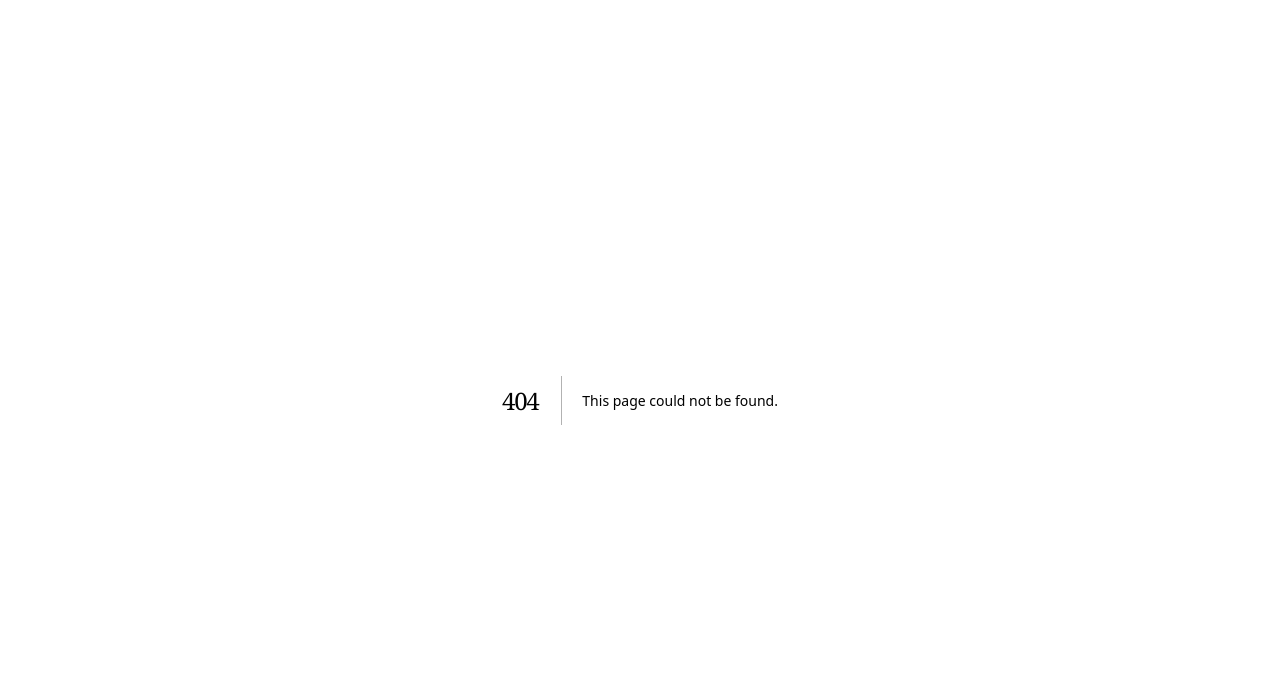
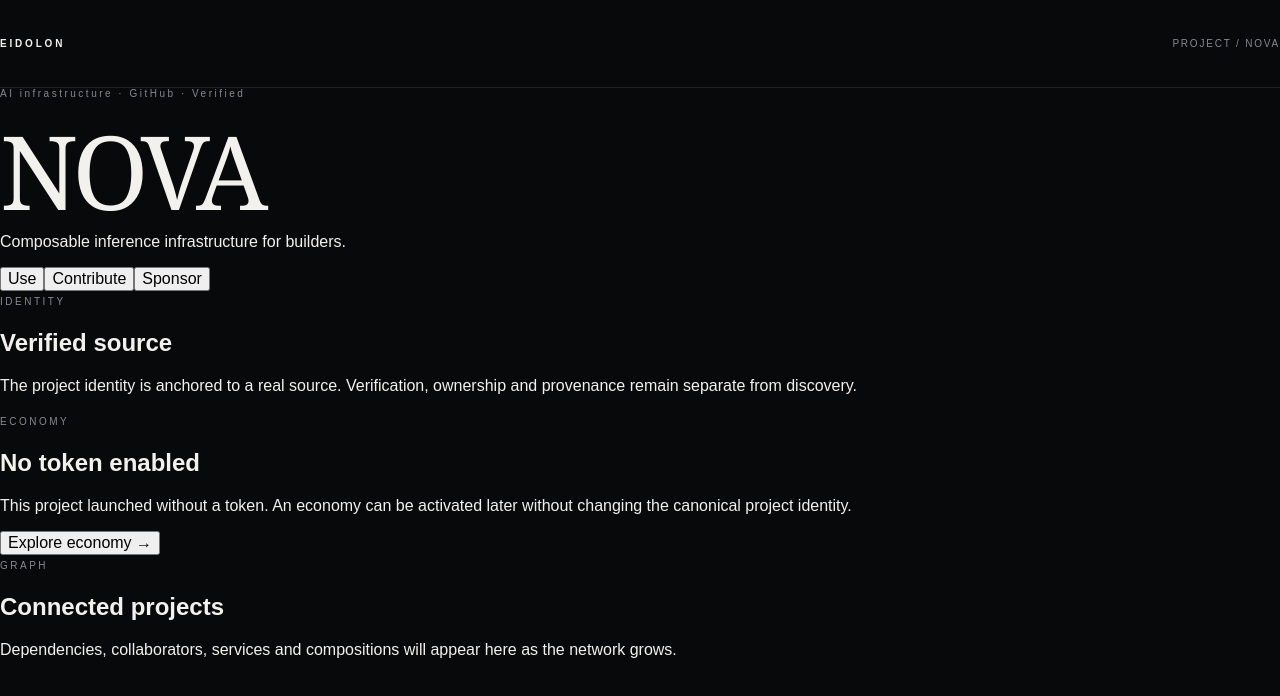
Before and after one commit to saalax4721x-coder/EIDOLON, a Next.js app: page /project in a window 1280 px wide. Before the commit this address had no page. Shown: the top 696 px of the page. Built offline with nearby package versions, Linux system fonts and the light colour scheme.

Commit message:
feat: add canonical project detail surface

```diff
--- /dev/null
+++ b/app/project/page.tsx
@@ -0,0 +1,3 @@
+import Link from "next/link";
+const data={name:"NOVA",kind:"AI infrastructure",source:"GitHub · Verified",description:"Composable inference infrastructure for builders.",actions:["Use","Contribute","Sponsor"]};
+export default function Project(){return <main className="project-page"><header className="surface-nav"><Link href="/" className="wordmark">EIDOLON</Link><span>PROJECT / NOVA</span></header><section className="project-hero"><div className="eyebrow">{data.kind} · {data.source}</div><h1>{data.name}</h1><p>{data.description}</p><div className="project-actions">{data.actions.map(x=><button key={x}>{x}</button>)}</div></section><section className="project-sections"><article><span className="eyebrow">IDENTITY</span><h2>Verified source</h2><p>The project identity is anchored to a real source. Verification, ownership and provenance remain separate from discovery.</p></article><article><span className="eyebrow">ECONOMY</span><h2>No token enabled</h2><p>This project launched without a token. An economy can be activated later without changing the canonical project identity.</p><button className="economy-link">Explore economy →</button></article><article><span className="eyebrow">GRAPH</span><h2>Connected projects</h2><p>Dependencies, collaborators, services and compositions will appear here as the network grows.</p></article></section></main>}
```
